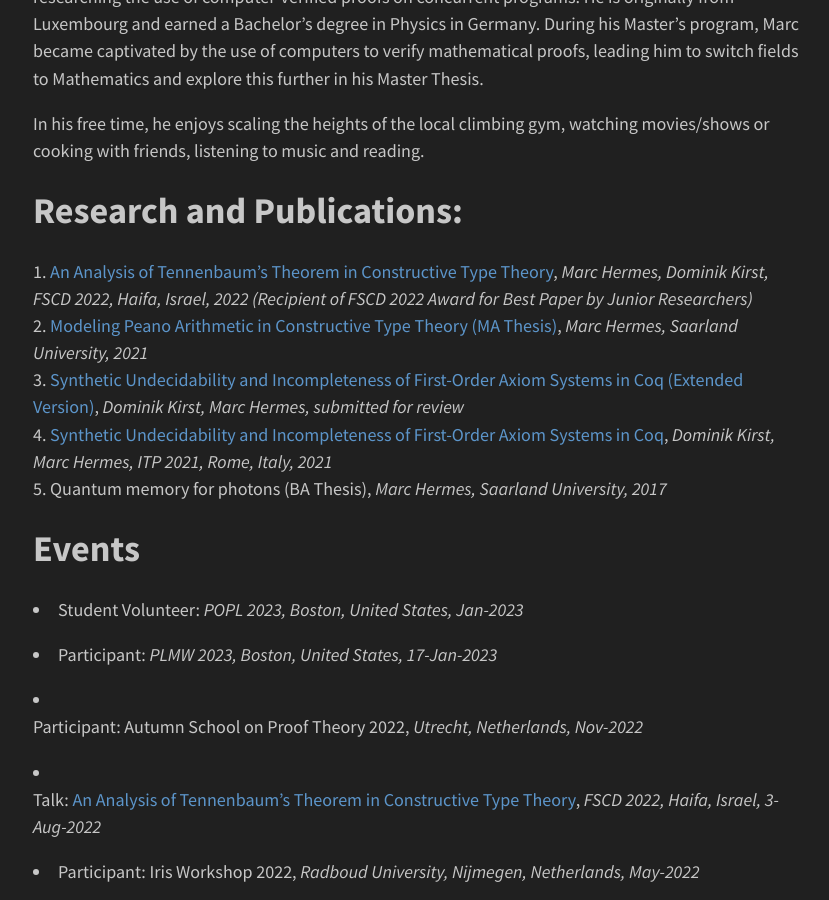
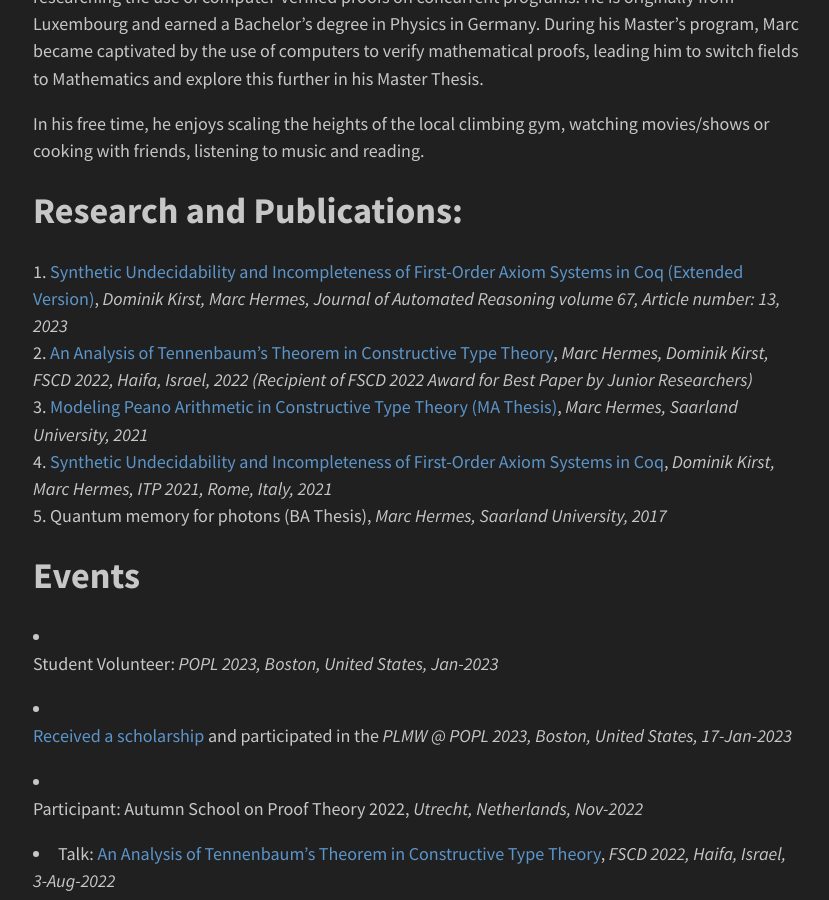
Before and after one commit to HermesMarc/hermesmarc.github.io, a Jekyll site: the page built from about.md, in a window 1280 px wide and 900 px high, scrolled down 514 px. Shown: the whole window, without its empty margins (223-1052 px from the left). Built offline with Jekyll 4.4.1, drawn with Linux system fonts in a browser that asks for light colours; nearby versions of some CDN libraries.

Commit message:
added journal link

```diff
--- a/about.md
+++ b/about.md
@@ -14,11 +14,11 @@ In his free time, he enjoys scaling the heights of the local climbing gym, watch
 
 ## Research and Publications:
 
-1. [An Analysis of Tennenbaum's Theorem in Constructive Type Theory](https://drops.dagstuhl.de/opus/volltexte/2022/16290/pdf/LIPIcs-FSCD-2022-9.pdf), *Marc Hermes, Dominik Kirst, FSCD 2022, Haifa, Israel, 2022 (Recipient of FSCD 2022 Award for Best Paper by Junior Researchers)*
-2. [Modeling Peano Arithmetic in Constructive Type Theory (MA Thesis)](https://raw.githubusercontent.com/HermesMarc/Documents/main/thesis.pdf), *Marc Hermes, Saarland University, 2021*
-3. [Synthetic Undecidability and Incompleteness of First-Order Axiom Systems in Coq (Extended Version)](https://www.ps.uni-saarland.de/extras/axiomatisations-ext/journal.pdf), *Dominik Kirst, Marc Hermes, submitted for review*
-4. [Synthetic Undecidability and Incompleteness of First-Order Axiom Systems in Coq](https://drops.dagstuhl.de/opus/volltexte/2021/13918/pdf/LIPIcs-ITP-2021-23.pdf), *Dominik Kirst, Marc Hermes, ITP 2021, Rome, Italy, 2021*
-5. Quantum memory for photons (BA Thesis), *Marc Hermes, Saarland University, 2017*
+5. [Synthetic Undecidability and Incompleteness of First-Order Axiom Systems in Coq (Extended Version)](https://link.springer.com/article/10.1007/s10817-022-09647-x), *Dominik Kirst, Marc Hermes, Journal of Automated Reasoning volume 67, Article number: 13, 2023*
+4. [An Analysis of Tennenbaum's Theorem in Constructive Type Theory](https://drops.dagstuhl.de/opus/volltexte/2022/16290/pdf/LIPIcs-FSCD-2022-9.pdf), *Marc Hermes, Dominik Kirst, FSCD 2022, Haifa, Israel, 2022 (Recipient of FSCD 2022 Award for Best Paper by Junior Researchers)*
+3. [Modeling Peano Arithmetic in Constructive Type Theory (MA Thesis)](https://raw.githubusercontent.com/HermesMarc/Documents/main/thesis.pdf), *Marc Hermes, Saarland University, 2021*
+2. [Synthetic Undecidability and Incompleteness of First-Order Axiom Systems in Coq](https://drops.dagstuhl.de/opus/volltexte/2021/13918/pdf/LIPIcs-ITP-2021-23.pdf), *Dominik Kirst, Marc Hermes, ITP 2021, Rome, Italy, 2021*
+1. Quantum memory for photons (BA Thesis), *Marc Hermes, Saarland University, 2017*
 
 
 ## Events
@@ -27,16 +27,8 @@ In his free time, he enjoys scaling the heights of the local climbing gym, watch
 <!-- Exact Dates: May-22 to May-24 -->
 <!-- - Participant: Iris Workshop 2023, *Universität des Saarlandes, Saarbrücken, Germany May-2023* -->
 
-<!-- Exact Dates: Jan-17 to Jan-21 -->
-- Student Volunteer: *POPL 2023, Boston, United States, Jan-2023*
-
-<!-- Exact Dates: Jan-17 -->
-- Participant: *PLMW 2023, Boston, United States, 17-Jan-2023*
-
-<!-- Exact Dates: Nov-7 to Nov-11 -->
-- Participant: Autumn School on Proof Theory 2022, *Utrecht, Netherlands, Nov-2022*
-
+- <!-- Exact Dates: Jan-17 to Jan-21 --> Student Volunteer: *POPL 2023, Boston, United States, Jan-2023*
+- <!-- Exact Dates: Jan-17 --> [Received a scholarship](https://popl23.sigplan.org/home/PLMW-POPL-2023) and participated in the *PLMW @ POPL 2023, Boston, United States, 17-Jan-2023*
+- <!-- Exact Dates: Nov-7 to Nov-11 --> Participant: Autumn School on Proof Theory 2022, *Utrecht, Netherlands, Nov-2022*
 - Talk: [An Analysis of Tennenbaum's Theorem in Constructive Type Theory](https://raw.githubusercontent.com/HermesMarc/Documents/main/Tennenbaum-talk.pdf), *FSCD 2022, Haifa, Israel, 3-Aug-2022*
-
-<!-- Exact Dates: May-2 to May-3 -->
-- Participant: Iris Workshop 2022, *Radboud University, Nijmegen, Netherlands, May-2022*
+- <!-- Exact Dates: May-2 to May-3 --> Participant: Iris Workshop 2022, *Radboud University, Nijmegen, Netherlands, May-2022*
```
